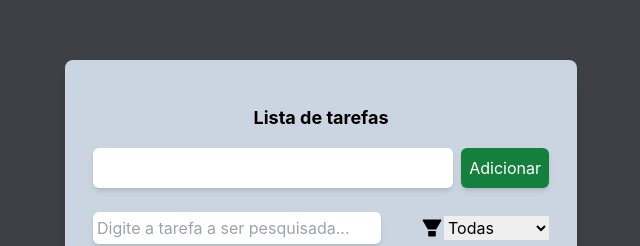
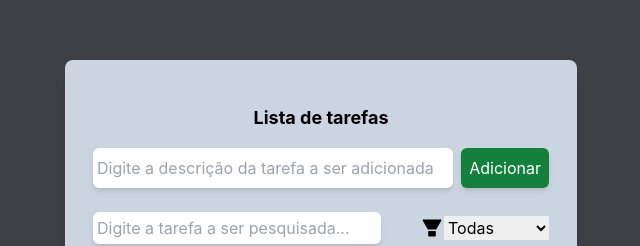
Before and after one commit to GabrielBueno200/ToDoTaskApp, a React (Create React App) app in the folder frontend/: page / in a window 1280 px wide. Shown: the part 222-468 px from the top of the page, without its empty margins (319-959 px from the left). Built offline with nearby package versions, Linux system fonts and the light colour scheme; no server answers.

Commit message:
added task input placeholder

```diff
--- a/frontend/src/app/components/TaskCard/index.tsx
+++ b/frontend/src/app/components/TaskCard/index.tsx
@@ -1,4 +1,4 @@
-import { useContext, useState } from "react";
+import { useContext, useEffect, useState } from "react";
 import { AiFillFilter } from "react-icons/ai";
 import TaskContext from "../../contexts/TaskContext";
 import TaskComponent from "../TaskComponent";
@@ -14,6 +14,10 @@ const TaskCard = () => {
   >("all");
 
   const [descriptionFilter, setDescriptionFilter] = useState("");
+
+  useEffect(() => {
+    setFilterOption("all");
+  }, [descriptionFilter]);
 
   const handleSetDescriptionFilter = (e: React.ChangeEvent<HTMLInputElement>) =>
     setDescriptionFilter(e.target.value);
--- a/frontend/src/app/components/TaskInput/index.tsx
+++ b/frontend/src/app/components/TaskInput/index.tsx
@@ -20,6 +20,7 @@ const TaskInput = () => {
         className="border-black shadow-md p-1 rounded-md flex-1"
         type="text"
         value={newTaskDescription}
+        placeholder="Digite a descrição da tarefa a ser adicionada"
         onChange={handleSetNewTaskDescription}
       />
       <Button title="Adicionar" onClick={handleAddNewTask}/>
```
